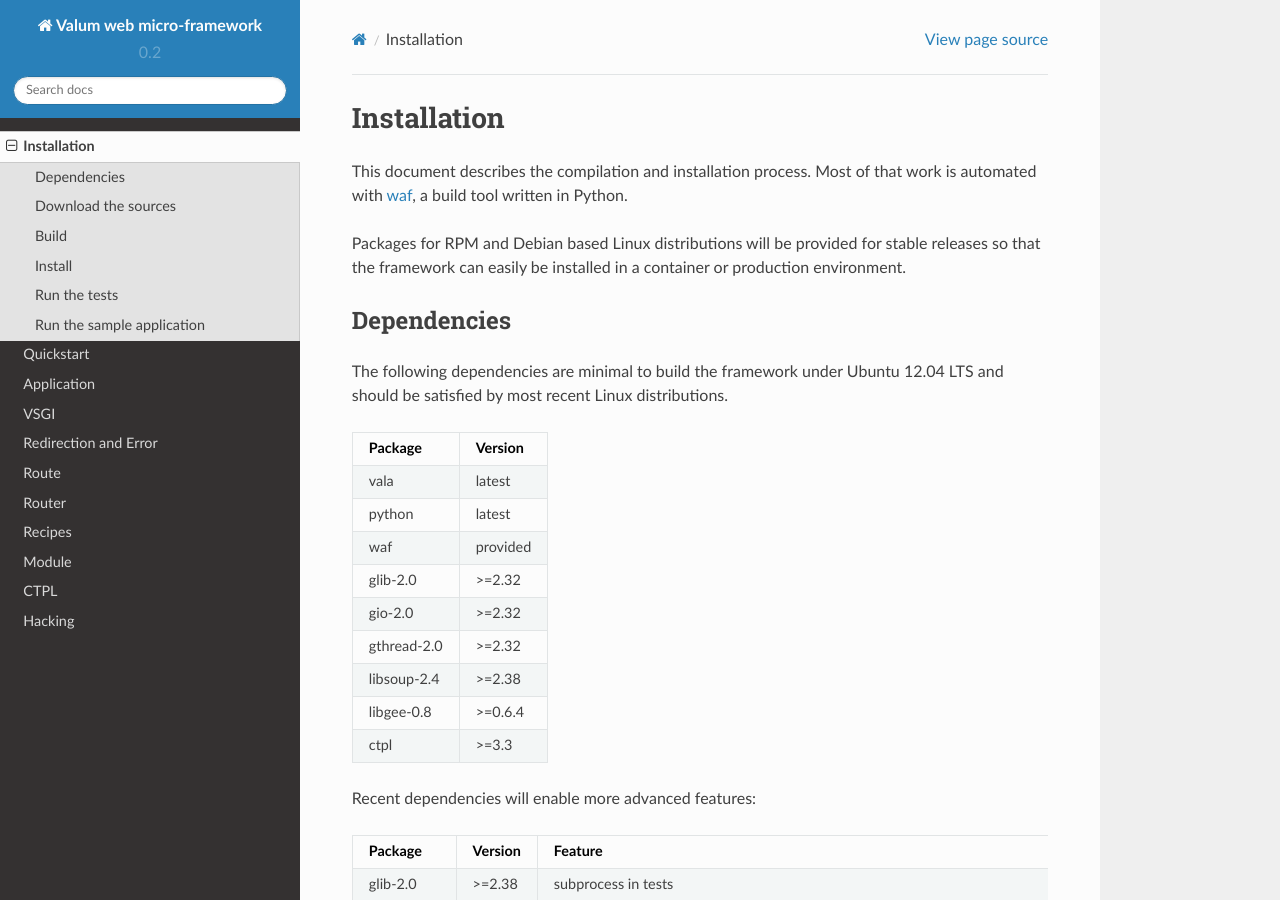
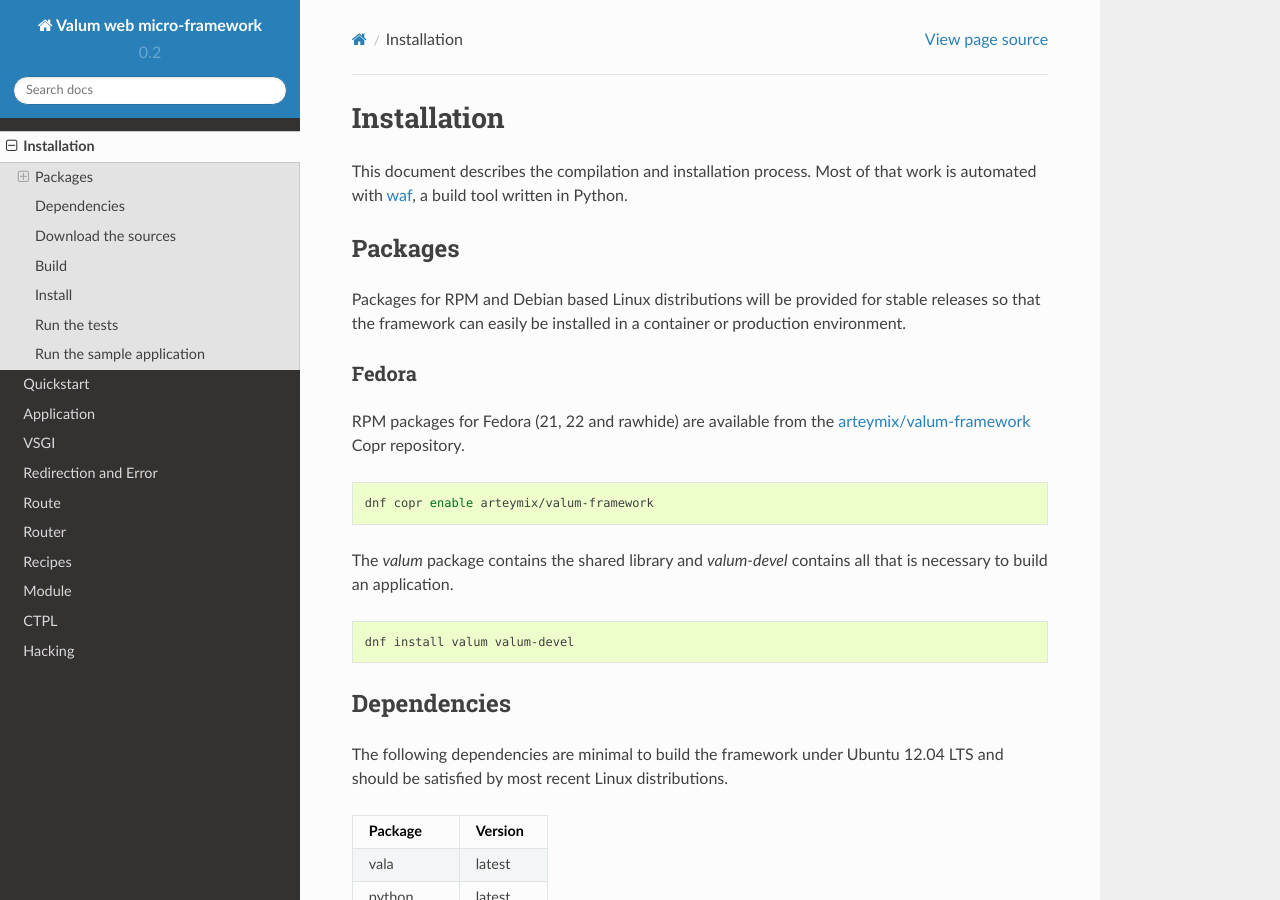
Before and after one commit to valum-framework/vsgi, a Sphinx documentation site: the page built from docs/installation.rst, in a window 1280 px wide and 900 px high. Built offline with Sphinx 7.4.7 and the Read the Docs theme 2.0.0, drawn with Linux system fonts in a browser that asks for light colours; pages that are not in the unit, such as notebooks, are missing from menus.

Commit message:
Add documentation about Copr repository for Fedora

```diff
--- a/docs/installation.rst
+++ b/docs/installation.rst
@@ -6,9 +6,31 @@
 
 .. _waf: https://code.google.com/p/waf/
 
+Packages
+--------
+
 Packages for RPM and Debian based Linux distributions will be provided for
 stable releases so that the framework can easily be installed in a container or
 production environment.
+
+Fedora
+~~~~~~
+
+RPM packages for Fedora (21, 22 and rawhide) are available from the
+`arteymix/valum-framework`_ Copr repository.
+
+.. _arteymix/valum-framework: https://copr.fedoraproject.org/coprs/arteymix/valum-framework/
+
+.. code-block:: bash
+
+    dnf copr enable arteymix/valum-framework
+
+The `valum` package contains the shared library and `valum-devel` contains all
+that is necessary to build an application.
+
+.. code-block:: bash
+
+    dnf install valum valum-devel
 
 Dependencies
 ------------
```
